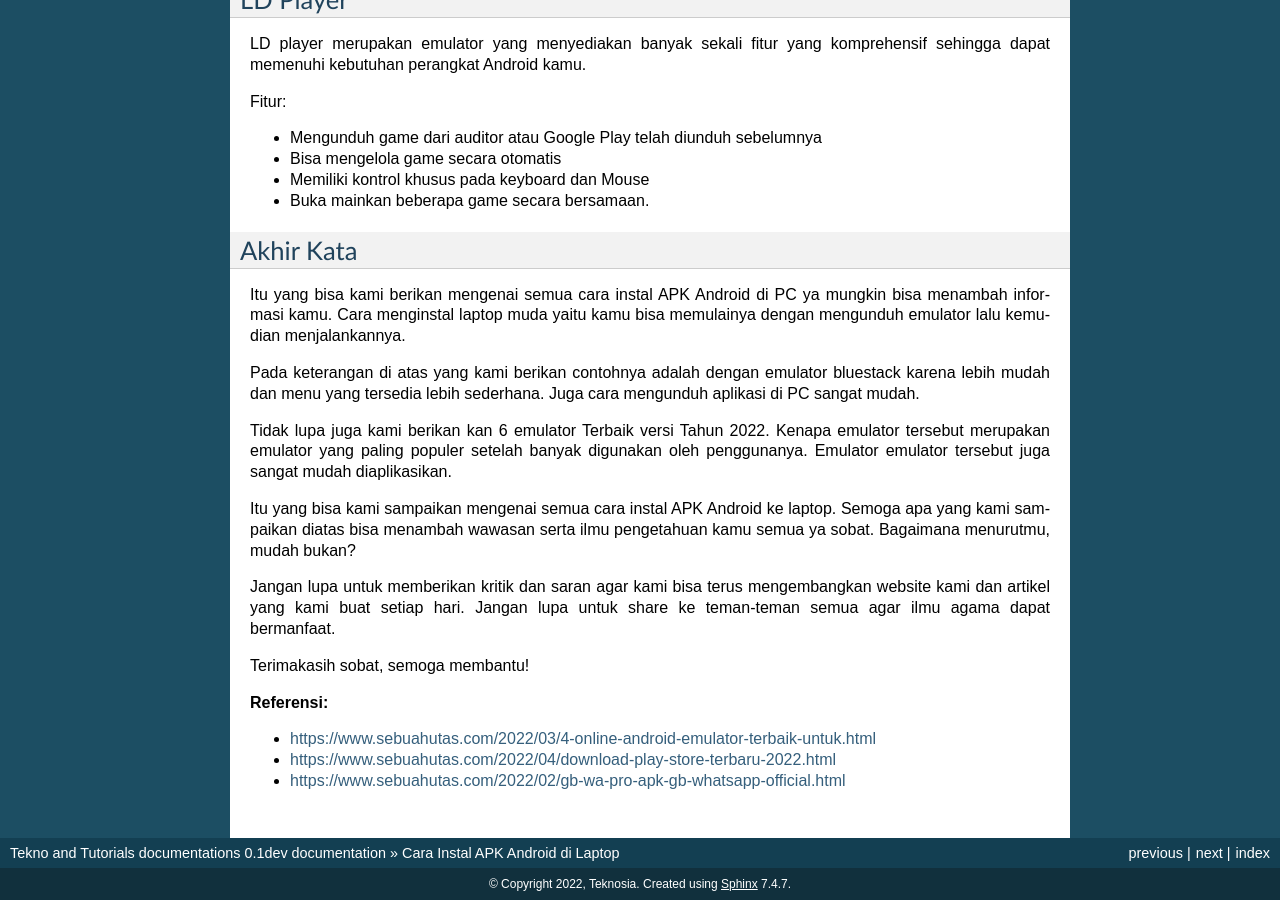
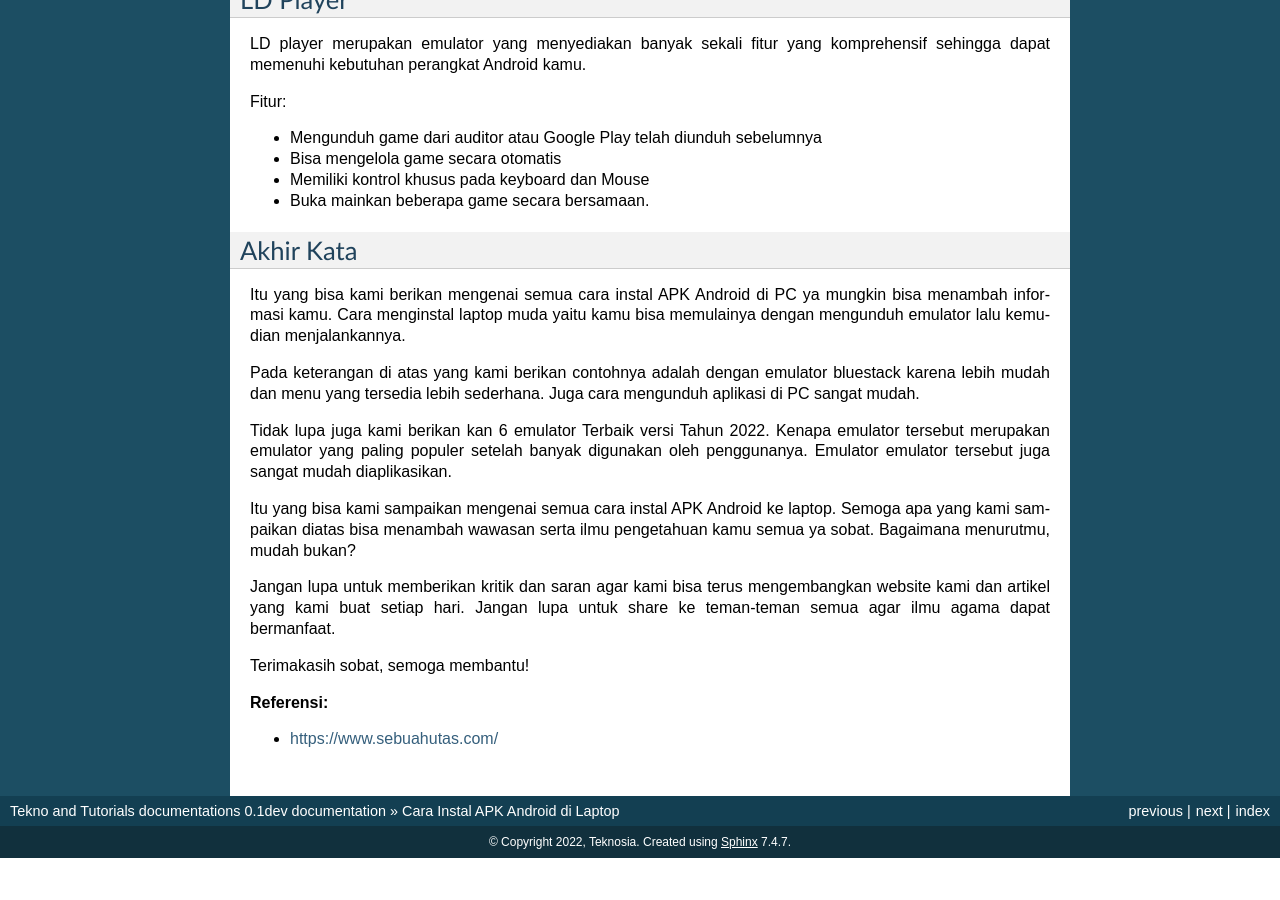
Before and after one commit to agatahani/unlimited, a Sphinx documentation site: the page built from docs/instal-apk/index.rst, in a window 1280 px wide and 900 px high, scrolled down 2823 px. Built offline with Sphinx 7.4.7, drawn with Linux system fonts in a browser that asks for light colours; pages that are not in the unit, such as notebooks, are missing from menus; after the commit the page ends 3681 px from its top, so only the background shows below that; part of the change alters nothing that is shown; some of the changed text lies outside the part shown.

Commit message:
Update index.rst

```diff
--- a/docs/instal-apk/index.rst
+++ b/docs/instal-apk/index.rst
@@ -15,7 +15,7 @@ Pada artikel kali ini kami akan memberikan informasi Bagaimana cara menginstal a
 
 Android merupakan software yang tersedia pada perangkat di telepon seluler yang memiliki sistem operasi, aplikasi kunci dan widdleware. Android sendiri menggunakan bahasa pemrograman yang dikembangkan oleh aplikasi tersebut yang biasa disebut dengan bahasa pemrograman Java. Umumnya aplikasi Android sendiri memiliki client lain seperti email, SMS, peta, browser, kalender, kontak, pesan WhatsApp, dan masih banyak lagi.
 
-Sedangkan aplikasi Android adalah aplikasi atau perangkat lunak yang tersedia di platform Android. Aplikasi-aplikasi tersebut biasanya bisa kamu download di Google Play Store. `Google Play Store`_ sendiri merupakan tempat download yang legal atau resmi sehingga kamu tinggal mencari saja dengan mengetikkan nama aplikasi yang akan kamu Unduh di Kolom pencarian kemudian ketuk tombol install. Dengan demikian aplikasi tersebut bisa langsung muncul di Android kamu.
+Sedangkan aplikasi Android adalah aplikasi atau perangkat lunak yang tersedia di platform Android. Aplikasi-aplikasi tersebut biasanya bisa kamu download di Google Play Store. `Google Play Store <https://www.sebuahutas.com/>`_ sendiri merupakan tempat download yang legal atau resmi sehingga kamu tinggal mencari saja dengan mengetikkan nama aplikasi yang akan kamu Unduh di Kolom pencarian kemudian ketuk tombol install. Dengan demikian aplikasi tersebut bisa langsung muncul di Android kamu.
 
 Lalu, Bagaimana jika kamu ingin sekali memainkan aplikasi di Android pada perangkat komputer kamu?
 
@@ -139,6 +139,4 @@ Terimakasih sobat, semoga membantu!
 
 **Referensi:**
 
-- https://www.sebuahutas.com/2022/03/4-online-android-emulator-terbaik-untuk.html
-- https://www.sebuahutas.com/2022/04/download-play-store-terbaru-2022.html
-- https://www.sebuahutas.com/2022/02/gb-wa-pro-apk-gb-whatsapp-official.html
+- https://www.sebuahutas.com/
```
